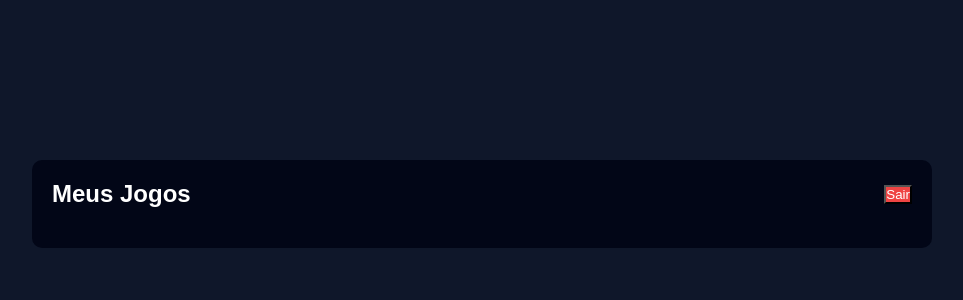
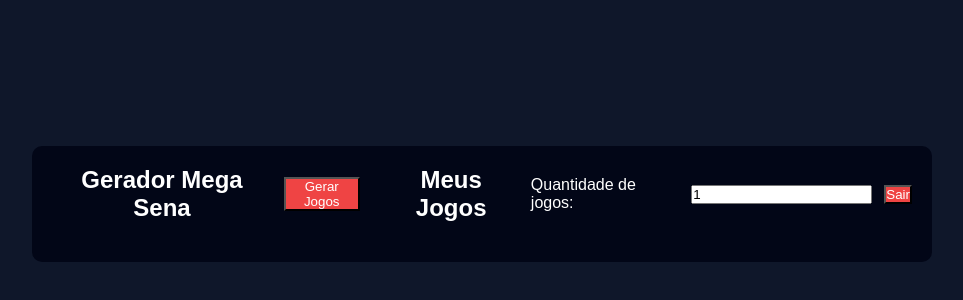
Before and after one commit to PinheiroJuliano/BolaoMega, a website: page megasena-app/frontend/pages/app.html in a window 1280 px wide. Shown: the part 196-496 px from the top of the page, without its empty margins (158-1121 px from the left). Drawn offline with Linux system fonts and the light colour scheme; no server answers; sample sign-in values are in the browser's storage.

Commit message:
Estrutura dos jogos no front

```diff
--- a/megasena-app/frontend/pages/app.html
+++ b/megasena-app/frontend/pages/app.html
@@ -10,7 +10,12 @@
 
 <div class="app-container">
     <div class="app-header">
+        <h2>Gerador Mega Sena</h2>
+            <button onclick="gerarJogos()">Gerar Jogos</button>
+            <div id="result"></div>
         <h2>Meus Jogos</h2>
+            <label>Quantidade de jogos:</label>
+            <input type="number" id="numJogos" min="1" value="1">
         <button onclick="logout()">Sair</button>
     </div>
 
```
